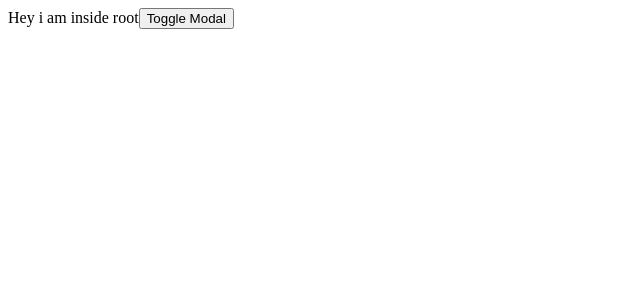
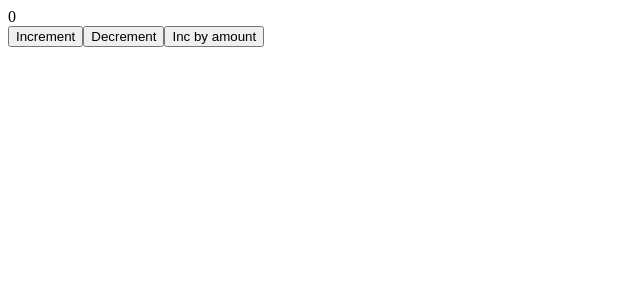
Before and after one commit to akshar1277/React-js, a React app: page / in a window 1280 px wide. Shown: the top 300 px of the page, without its empty margins (0-640 px from the left). Built offline with nearby package versions, Linux system fonts and the light colour scheme.

Commit message:
redux, redux-toolkit

```diff
--- a/package.json
+++ b/package.json
@@ -11,8 +11,10 @@
   "license": "ISC",
   "description": "",
   "dependencies": {
+    "@reduxjs/toolkit": "^2.8.2",
     "react": "^19.1.0",
-    "react-dom": "^19.1.0"
+    "react-dom": "^19.1.0",
+    "react-redux": "^9.2.0"
   },
   "devDependencies": {
     "@babel/core": "^7.27.4",
--- a/src/App.js
+++ b/src/App.js
@@ -1,5 +1,6 @@
 import React, { useState,useEffect,useRef,lazy,Suspense} from "react";
-
+import { useSelector,useDispatch } from "react-redux";
+import { increment ,decrement,incrementByAmount} from "./counterSlice.js";
 import Button from "./Button.jsx";
 // import Text from "./Text.jsx";
 import Timer from "./Timer.jsx";
@@ -16,13 +17,14 @@
 const Text = lazy(()=>import('./Text.jsx'))
 
 const App = () => {
-    const [showModel,toggleModel] = useState(false);
+   const count=useSelector((state)=>state.counter.counterValue)
+   const dispatch = useDispatch()
    return<>
-   Hey i am inside root
-   <button onClick={()=>toggleModel((prev)=>!prev)}>Toggle Modal </button>
-   {
-    showModel && createPortal(<div>This is model contnet</div>,document.body)
-   }
+   {count}
+   <br/>
+   <button onClick={()=>dispatch(increment())}>Increment</button>
+   <button onClick={()=>dispatch(decrement())}>Decrement</button>
+   <button onClick={()=>dispatch(incrementByAmount(5))}>Inc by amount</button>
    </>
 }
 export default App;
--- /dev/null
+++ b/src/counterSlice.js
@@ -0,0 +1,30 @@
+import { createSlice } from "@reduxjs/toolkit";
+
+
+const initialStateVariable={
+    counterValue:0,
+}
+
+export const counterSlice= createSlice({
+    name:"counter",
+    initialState:initialStateVariable,
+    reducers:{
+        increment: (state)=>{
+            state.counterValue +=1
+
+        },
+        decrement: (state)=>{
+            state.counterValue -=1
+
+        },
+        incrementByAmount:(state,action)=>{
+            state.counterValue += action.payload
+
+        }
+    }
+})
+
+
+export const {increment,decrement,incrementByAmount} = counterSlice.actions
+
+export default counterSlice.reducer
--- a/src/index.js
+++ b/src/index.js
@@ -2,7 +2,12 @@
 import ReactDOM from 'react-dom/client';
 import App from './App';
 import "./styles.css"
-
+import { Provider} from "react-redux";
+import {store} from "./store.js"
 
 const root = ReactDOM.createRoot(document.getElementById('root'));
-root.render(<App/>);
+root.render(
+<Provider store={store}>
+<App/>
+</Provider>
+);
--- /dev/null
+++ b/src/store.js
@@ -0,0 +1,7 @@
+import { configureStore } from "@reduxjs/toolkit";
+import counterReducer from "./counterSlice"
+export const store= configureStore({
+    reducer:{
+        counter:counterReducer
+    },
+})
```
Also changed, not shown: 1 other file (tests, documents, lock files or other folders).
